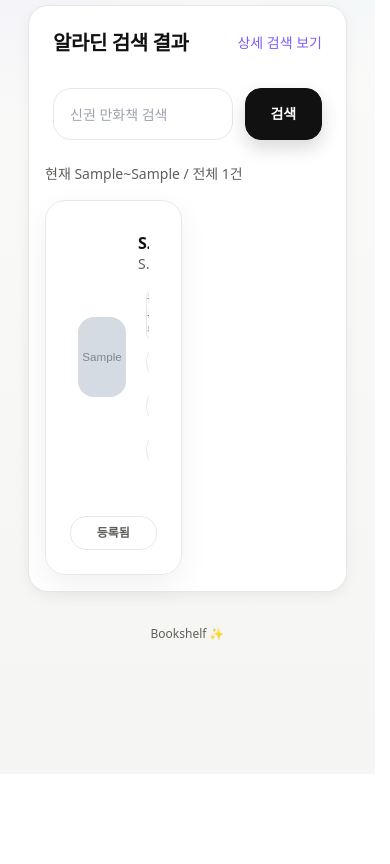
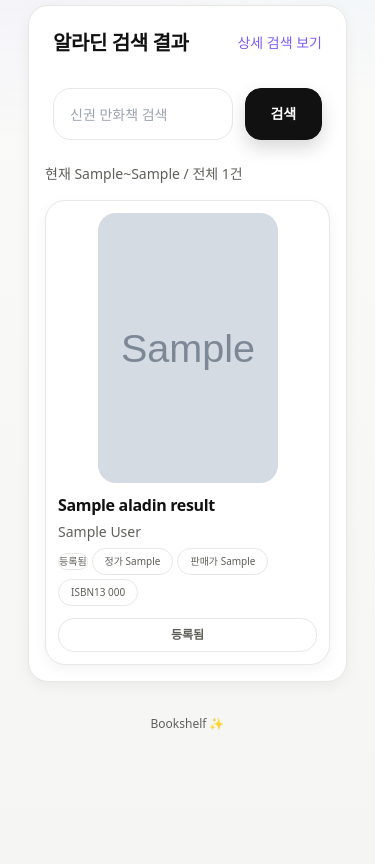
Before and after one commit to ts2580/library, a Spring app: page /product_search in a window 390 px wide. Shown: the part 167-1031 px from the top of the page. Before the commit the page ends 808 px from the top, so only its background shows below. Run offline with Thymeleaf, Linux system fonts and the light colour scheme; the template is opened without the code that fills it: most values are stand-ins (such as "Sample title", 1, 10 or a date in 2020); grey boxes marked "Sample" are stand-in pictures; data that the repository does not hold is empty; some of the project's set-up classes (security, data sources, template engines, error pages and the like) are left out, and stand-ins take their place.

Commit message:
feat: 모바일 검색 UX 및 책장 상호작용 개선

```diff
--- a/src/main/resources/static/css/bookshelf-tailwind.css
+++ b/src/main/resources/static/css/bookshelf-tailwind.css
@@ -611,8 +611,23 @@ video {
   margin-right: 0.5rem;
 }
 
+.mt-1 {
+  margin-top: 0.25rem;
+}
+
+.mt-3 {
+  margin-top: 0.75rem;
+}
+
 .mt-auto {
   margin-top: auto;
+}
+
+.line-clamp-1 {
+  overflow: hidden;
+  display: -webkit-box;
+  -webkit-box-orient: vertical;
+  -webkit-line-clamp: 1;
 }
 
 .line-clamp-2 {
@@ -669,10 +684,6 @@ video {
   height: 3.5rem;
 }
 
-.h-20 {
-  height: 5rem;
-}
-
 .h-28 {
   height: 7rem;
 }
@@ -701,14 +712,6 @@ video {
   min-height: 52px;
 }
 
-.min-h-\[80px\] {
-  min-height: 80px;
-}
-
-.w-12 {
-  width: 3rem;
-}
-
 .w-4 {
   width: 1rem;
 }
@@ -723,10 +726,6 @@ video {
 
 .min-w-0 {
   min-width: 0px;
-}
-
-.min-w-\[3rem\] {
-  min-width: 3rem;
 }
 
 .min-w-\[4\.75rem\] {
@@ -774,6 +773,10 @@ video {
   cursor: pointer;
 }
 
+.grid-cols-1 {
+  grid-template-columns: repeat(1, minmax(0, 1fr));
+}
+
 .grid-cols-2 {
   grid-template-columns: repeat(2, minmax(0, 1fr));
 }
@@ -806,12 +809,16 @@ video {
   justify-content: space-between;
 }
 
+.gap-1 {
+  gap: 0.25rem;
+}
+
+.gap-2 {
+  gap: 0.5rem;
+}
+
 .gap-3 {
   gap: 0.75rem;
-}
-
-.self-center {
-  align-self: center;
 }
 
 .overflow-auto {
--- a/src/main/resources/static/css/bookshelf.css
+++ b/src/main/resources/static/css/bookshelf.css
@@ -241,6 +241,16 @@
 .bookshelf-hover-lift { transition: transform .18s ease, box-shadow .18s ease, border-color .18s ease; }
 .bookshelf-hover-lift:hover { transform: translateY(-2px); box-shadow: var(--bk-shadow-strong); border-color: var(--bk-line-accent); }
 .bookshelf-cover-hover img { transition: transform .24s ease; }
+.bookshelf-autocomplete-results {
+  z-index: 1200;
+  position: absolute;
+  width: 100%;
+  max-height: min(18rem, 55vh);
+  overflow-y: auto;
+  box-sizing: border-box;
+  transform: translateZ(0);
+  isolation: isolate;
+}
 
 
 .bookshelf-cover-center {
--- a/src/main/resources/static/js/book-detail.js
+++ b/src/main/resources/static/js/book-detail.js
@@ -88,6 +88,7 @@
     const isbnInput = document.getElementById('volumeEditIsbn13');
     const priceInput = document.getElementById('volumeEditPrice');
     const coverInput = document.getElementById('volumeEditCover');
+    const descriptionInput = document.getElementById('volumeEditDescription');
     const purchasedInput = document.getElementById('volumeEditPurchased');
 
     document.querySelectorAll('[data-volume-card]').forEach((card) => {
@@ -108,6 +109,7 @@
         isbnInput.value = card.dataset.volumeIsbn13 || '';
         priceInput.value = card.dataset.volumePrice || '';
         coverInput.value = card.dataset.volumeCover || '';
+        descriptionInput.value = card.dataset.volumeDescription || '';
         purchasedInput.checked = card.dataset.volumePurchased === 'true';
         preview.src = card.dataset.volumeCover || fallbackCover;
         volumeDialog.showModal();
--- a/src/main/resources/static/js/product-search.js
+++ b/src/main/resources/static/js/product-search.js
@@ -26,6 +26,13 @@
     const setExpanded = (expanded) => {
       input.setAttribute('aria-expanded', expanded ? 'true' : 'false');
     };
+
+    const escapeAttr = (value) => String(value ?? '')
+      .replaceAll('&', '&amp;')
+      .replaceAll('"', '&quot;')
+      .replaceAll("'", '&#39;')
+      .replaceAll('<', '&lt;')
+      .replaceAll('>', '&gt;');
 
     const clearHighlight = () => {
       highlightedIndex = -1;
@@ -87,7 +94,10 @@
       }
 
       results.innerHTML = items.map((item, index) => {
-        const label = `${item.name} / ${item.author || '-'}${item.type ? ' / ' + item.type : ''}`;
+        const cover = (item.cover || '').trim();
+        const coverImage = cover
+          ? `<div class="shrink-0 rounded-[10px] border border-slate-200 bookshelf-cover-hover h-12 w-9 min-w-[2.25rem] overflow-hidden bg-slate-100"><img src="${escapeAttr(cover)}" class="h-full w-full object-cover" alt="${escapeAttr(item.name)}" loading="lazy"></div>`
+          : `<div class="shrink-0 flex h-12 w-9 min-w-[2.25rem] items-center justify-center rounded-[10px] border border-slate-200 bg-slate-100 text-[10px] text-slate-400">NO</div>`;
         return `
           <button type="button"
             id="${listboxId}-option-${item.id}"
@@ -95,21 +105,15 @@
             role="option"
             aria-selected="false"
             data-id="${item.id}"
-            data-label="${escapeHtml(label)}"
+            data-label="${escapeHtml(item.name)}"
             data-index="${index}">
-            <div class="flex items-start justify-between bookshelf-gap-3">
+            <div class="flex items-center bookshelf-gap-3">
+              ${coverImage}
               <div class="min-w-0">
                 <div class="truncate text-sm font-semibold text-slate-900">${escapeHtml(item.name)}</div>
                 <div class="bookshelf-mt-1 truncate text-xs text-slate-500">${escapeHtml(item.author || '저자 미입력')}</div>
               </div>
-              <div class="shrink-0 rounded-full border border-slate-200 bookshelf-px-2 bookshelf-py-0-5 text-[11px] font-medium text-slate-500">${escapeHtml(item.type || '카테고리 없음')}</div>
             </div>
-            <div class="bookshelf-mt-2 flex flex-wrap bookshelf-gap-1-5 text-[11px] text-slate-500">
-              <span class="rounded-full bg-slate-100 bookshelf-px-2 bookshelf-py-1">#${escapeHtml(item.id)}</span>
-              <span class="rounded-full bg-slate-100 bookshelf-px-2 bookshelf-py-1">${escapeHtml(item.totalvolume ? `총 ${item.totalvolume}권` : '총권수 미입력')}</span>
-              ${item.createddate ? `<span class="rounded-full bg-slate-100 bookshelf-px-2 bookshelf-py-1">${escapeHtml(`최근 수정 ${item.createddate}`)}</span>` : ''}
-            </div>
-            <div class="bookshelf-mt-2 text-[11px] text-slate-400">Enter로 선택</div>
           </button>
         `;
       }).join('');
@@ -122,10 +126,6 @@
         button.addEventListener('mouseenter', () => {
           highlightedIndex = Number(button.dataset.index);
           applyHighlight();
-        });
-        button.addEventListener('pointerdown', (event) => {
-          event.preventDefault();
-          selectItem(items[Number(button.dataset.index)]);
         });
         button.addEventListener('click', () => {
           selectItem(items[Number(button.dataset.index)]);
@@ -183,5 +183,17 @@
       if (results.innerHTML.trim()) results.classList.remove('hidden');
       if (results.innerHTML.trim()) setExpanded(true);
     });
+
+    form.addEventListener('submit', (e) => {
+      const submitBtn = form.querySelector('button[type="submit"]');
+      if (submitBtn) {
+        if (submitBtn.disabled) {
+          e.preventDefault();
+          return;
+        }
+        submitBtn.disabled = true;
+        submitBtn.textContent = '저장 중...';
+      }
+    });
   });
 })();
--- a/src/main/resources/templates/book_list.html
+++ b/src/main/resources/templates/book_list.html
@@ -9,7 +9,11 @@
       <div th:replace="~{fragments/layout :: appTopbar(null, '내 책장', null)}"></div>
       <div th:replace="~{fragments/layout :: flashMessages(${success}, ${error})}"></div>
 
-      <div class="flex justify-end bookshelf-px-4">
+      <div class="flex justify-end bookshelf-px-4 gap-2">
+        <form action="/api/migration/covers" method="post" class="m-0">
+          <input type="hidden" th:name="${_csrf.parameterName}" th:value="${_csrf.token}">
+          <button type="submit" class="bookshelf-btn-ghost h-11 bookshelf-px-4 bookshelf-btn-size-sm sm:w-auto" onclick="return confirm('알라딘에서 불러온 기존의 책 표지들을 다운로드합니다. 계속하시겠습니까?');">기존 표지 다운로드</button>
+        </form>
         <button id="openBookCreateDialog" type="button" class="bookshelf-btn h-11 bookshelf-px-4 bookshelf-btn-size-sm sm:w-auto">책 수동 추가</button>
       </div>
 
--- a/src/main/resources/templates/fragments/book-detail/dialogs.html
+++ b/src/main/resources/templates/fragments/book-detail/dialogs.html
@@ -3,7 +3,7 @@
 <body>
 <th:block th:fragment="bookEditDialog(book, bookTypes)">
   <dialog id="bookEditDialog" role="dialog" aria-modal="true" aria-labelledby="bookEditTitle" class="backdrop:bg-slate-900/40 w-full max-w-2xl rounded-[28px] border border-slate-200 bookshelf-p-0 shadow-2xl">
-    <form id="bookEditForm" method="post" th:action="@{'/books/' + ${book.id}}" class="bookshelf-card overflow-hidden border-0 shadow-none">
+    <form id="bookEditForm" method="post" th:action="@{/books/{id}(id=${book.id})}" class="bookshelf-card overflow-hidden border-0 shadow-none">
       <div class="flex items-center justify-between border-b border-slate-200 bookshelf-px-5 bookshelf-py-4 sm:bookshelf-px-6">
         <div><h3 id="bookEditTitle" class="bookshelf-title-lg">책 정보 수정</h3></div>
         <button type="button" id="bookEditClose" class="bookshelf-btn-ghost bookshelf-px-3 bookshelf-py-2 bookshelf-btn-size-sm sm:w-auto">닫기</button>
@@ -52,6 +52,7 @@
             <div><label for="volumeEditPrice" class="bookshelf-mb-1 block bookshelf-detail-label">가격</label><input id="volumeEditPrice" name="price" type="text" class="bookshelf-input bookshelf-px-4 bookshelf-py-3"></div>
           </div>
           <div><label for="volumeEditCover" class="bookshelf-mb-1 block bookshelf-detail-label">표지 URL</label><input id="volumeEditCover" name="cover" type="text" class="bookshelf-input bookshelf-px-4 bookshelf-py-3"></div>
+          <div><label for="volumeEditDescription" class="bookshelf-mb-1 block bookshelf-detail-label">설명</label><textarea id="volumeEditDescription" name="description" class="bookshelf-textarea bookshelf-px-4 bookshelf-py-3" rows="3" placeholder="설명"></textarea></div>
           <label class="inline-flex items-center bookshelf-p-2 bookshelf-detail-label"><input id="volumeEditPurchased" name="purchased" type="checkbox" value="true" class="h-4 w-4 rounded border-slate-300 text-violet-600 focus:ring-violet-500">구매 완료로 표시</label>
         </div>
       </div>
--- a/src/main/resources/templates/fragments/product.html
+++ b/src/main/resources/templates/fragments/product.html
@@ -25,17 +25,17 @@
     <p class="bookshelf-mt-2 bookshelf-subtitle-sm">검색어를 입력하면 외부 결과를 카드형으로 표시합니다.</p>
   </div>
 
-  <div th:if="${not #lists.isEmpty(aladinResults)}" class="grid grid-cols-2 xl:grid-cols-3 bookshelf-gap-3">
-    <article th:each="item : ${aladinResults}" class="bookshelf-panel bookshelf-hover-lift bookshelf-pad-card">
-      <div class="flex bookshelf-gap-3 bookshelf-p-4">
-        <div class="bookshelf-cover-hover bookshelf-cover-center self-center h-20 w-12 min-h-[80px] min-w-[3rem] overflow-hidden rounded-[16px] bg-slate-100">
-          <img th:if="${item.cover != null and !#strings.isEmpty(item.cover)}" th:src="${item.cover}" class="h-full w-full bookshelf-cover-img" alt="cover" loading="lazy" decoding="async">
-          <div th:unless="${item.cover != null and !#strings.isEmpty(item.cover)}" class="flex h-full w-full items-center justify-center text-[10px] bookshelf-cover-placeholder">NO</div>
+  <div th:if="${not #lists.isEmpty(aladinResults)}" class="bookshelf-card-list grid grid-cols-1 sm:grid-cols-2 lg:grid-cols-3 xl:grid-cols-4">
+    <article th:each="item : ${aladinResults}" class="bookshelf-card bookshelf-hover-lift group bookshelf-pad-card-sm sm:bookshelf-p-4 flex flex-col justify-between">
+      <div>
+        <div class="bookshelf-cover-hover relative mx-auto aspect-[2/3] w-full max-w-[180px] overflow-hidden rounded-[18px] bg-slate-100">
+          <img th:if="${item.cover != null and !#strings.isEmpty(item.cover)}" th:src="${item.cover}" class="h-full w-full object-cover" alt="cover" loading="lazy" decoding="async">
+          <div th:unless="${item.cover != null and !#strings.isEmpty(item.cover)}" class="absolute inset-0 flex items-center justify-center bookshelf-empty-cover text-xs">NO COVER</div>
         </div>
-        <div class="min-w-0 flex-1 text-sm" style="min-width:0; max-width:100%; overflow:hidden;">
-          <h3 class="bookshelf-title-base bookshelf-text-ellipsis" style="display:block; width:100%; max-width:100%; overflow:hidden; white-space:nowrap; text-overflow:ellipsis;" th:text="${item.title}"></h3>
-          <p class="bookshelf-subtitle bookshelf-text-ellipsis" style="display:block; width:100%; max-width:100%; overflow:hidden; white-space:nowrap; text-overflow:ellipsis;" th:text="${item.author}"></p>
-          <div class="bookshelf-mt-2 flex flex-wrap bookshelf-p-2 text-xs">
+        <div class="bookshelf-mt-3 sm:bookshelf-mt-4 bookshelf-space-y-1-5">
+          <h2 class="line-clamp-2 bookshelf-title-base" th:text="${item.title}"></h2>
+          <p class="bookshelf-subtitle-sm line-clamp-1" th:text="${item.author}"></p>
+          <div class="flex flex-wrap items-center gap-1 mt-1 text-[10px] sm:text-xs">
             <span th:if="${item.exists}" class="bookshelf-chip bg-indigo-100 text-indigo-700 font-medium" th:text="'등록됨'"></span>
             <span class="bookshelf-chip bookshelf-chip-tag" th:text="${'정가 ' + (item.priceStandard ?: '-')} "></span>
             <span class="bookshelf-chip bookshelf-chip-tag" th:text="${'판매가 ' + (item.priceSales ?: '-')} "></span>
@@ -44,14 +44,14 @@
         </div>
       </div>
 
-      <div th:if="${item.exists}" class="bookshelf-mt-3 flex bookshelf-p-2">
-        <button type="button" class="bookshelf-btn-ghost bookshelf-px-3 bookshelf-py-2 bookshelf-btn-size-xs sm:w-auto" disabled>등록됨</button>
+      <div th:if="${item.exists}" class="mt-3">
+        <button type="button" class="bookshelf-btn-ghost w-full bookshelf-px-3 bookshelf-py-2 bookshelf-btn-size-xs" disabled>등록됨</button>
       </div>
 
-      <details th:unless="${item.exists}" class="bookshelf-mt-3 rounded-[16px] border border-slate-200 bg-white/60 bookshelf-p-2">
-        <summary class="cursor-pointer bookshelf-title-sm">등록 옵션 열기</summary>
-        <div class="bookshelf-mt-2 flex flex-wrap items-end bookshelf-p-2">
-          <form action="/products/import" method="post" class="product-import-form flex w-full flex-col gap-3 bookshelf-p-2 sm:flex-row sm:flex-wrap sm:items-end">
+      <details th:unless="${item.exists}" class="bookshelf-mt-3 rounded-[16px] border border-slate-200 bg-slate-50 p-3 sm:p-4">
+        <summary class="cursor-pointer text-sm font-semibold text-slate-700">등록하기</summary>
+        <div class="bookshelf-mt-2">
+          <form action="/products/import" method="post" class="product-import-form flex w-full flex-col gap-3">
             <input type="hidden" th:name="${_csrf.parameterName}" th:value="${_csrf.token}">
             <input type="hidden" name="title" th:value="${item.title}">
             <input type="hidden" name="author" th:value="${item.author}">
@@ -67,21 +67,22 @@
             <input type="hidden" name="aladinPage" th:value="${aladinPage}">
             <input type="hidden" name="tab" th:value="${activeTab}">
             <input type="hidden" name="targetBookId" class="target-book-id">
-            <label class="relative flex w-full min-w-0 flex-col sm:min-w-[260px] sm:max-w-[360px] sm:flex-1">
-              <span class="bookshelf-mb-1 bookshelf-form-label text-[11px]">기존 책</span>
-              <input type="text" class="bookshelf-input bookshelf-px-3 bookshelf-py-2 text-xs target-book-search" placeholder="기존 책 검색, 비우면 새 책으로 등록" autocomplete="off" role="combobox" aria-autocomplete="list" aria-expanded="false">
-              <div class="target-book-results absolute left-0 right-0 top-[calc(100%+4px)] z-10 hidden rounded-[16px] border border-slate-200 bg-white/95 bookshelf-p-2 shadow-lg backdrop-blur" role="listbox"></div>
+            <label class="relative flex w-full min-w-0 flex-col">
+              <span class="bookshelf-mb-1 bookshelf-form-label text-[11px]">기존 책 연동</span>
+              <input type="text" class="bookshelf-input bookshelf-px-3 bookshelf-py-2 text-xs target-book-search" placeholder="검색 (비우면 새 책 등록)" autocomplete="off" role="combobox" aria-autocomplete="list" aria-expanded="false">
+              <div class="target-book-results bookshelf-autocomplete-results absolute left-0 right-0 top-[calc(100%+4px)] hidden rounded-[16px] border border-slate-200 bg-white/95 p-2 shadow-lg backdrop-blur" role="listbox"></div>
             </label>
-            <label class="flex w-full flex-col sm:w-[120px]">
-              <span class="bookshelf-mb-1 bookshelf-form-label text-[11px]">권 번호</span>
-              <input type="number" name="volume" min="1" placeholder="권 번호" class="bookshelf-input bookshelf-px-3 bookshelf-py-2 text-xs">
-            </label>
-            <label class="flex w-full flex-col sm:w-[140px]">
-              <span class="bookshelf-mb-1 bookshelf-form-label text-[11px]">카테고리</span>
-              <input type="text" name="type" list="product-book-type-options" placeholder="카테고리" class="bookshelf-input bookshelf-px-3 bookshelf-py-2 text-xs" aria-label="카테고리">
-            </label>
-
-            <button type="submit" class="bookshelf-btn w-full bookshelf-px-4 bookshelf-py-2 bookshelf-btn-size-sm sm:w-auto">선택한 책에 담기</button>
+            <div class="flex flex-col gap-2 sm:flex-row">
+              <label class="flex w-full flex-col sm:w-1/2">
+                <span class="bookshelf-mb-1 bookshelf-form-label text-[11px]">권 번호</span>
+                <input type="number" name="volume" min="1" placeholder="번호" class="bookshelf-input bookshelf-px-3 bookshelf-py-2 text-xs">
+              </label>
+              <label class="flex w-full flex-col sm:w-1/2">
+                <span class="bookshelf-mb-1 bookshelf-form-label text-[11px]">카테고리</span>
+                <input type="text" name="type" list="product-book-type-options" placeholder="선택" class="bookshelf-input bookshelf-px-3 bookshelf-py-2 text-xs" aria-label="카테고리">
+              </label>
+            </div>
+            <button type="submit" class="bookshelf-btn w-full bookshelf-px-4 bookshelf-py-2 text-xs font-semibold">저장</button>
           </form>
         </div>
       </details>
```
Also changed, not shown: other parts of src/main/resources/static/css/bookshelf-tailwind.css (+31 -28 lines), src/main/resources/static/js/book-list.js (+57 -0 lines), src/main/resources/templates/book_detail.html (+6 -5 lines).
